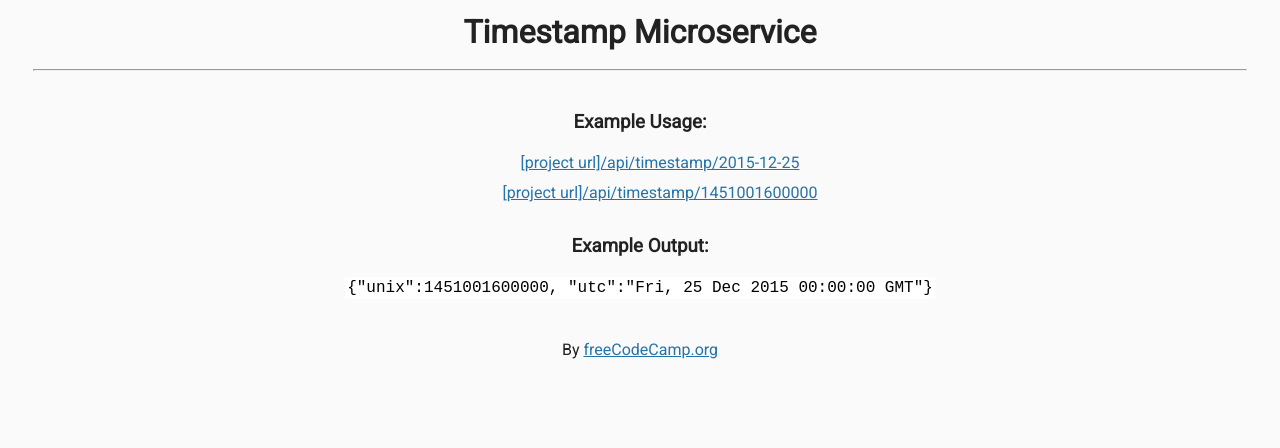
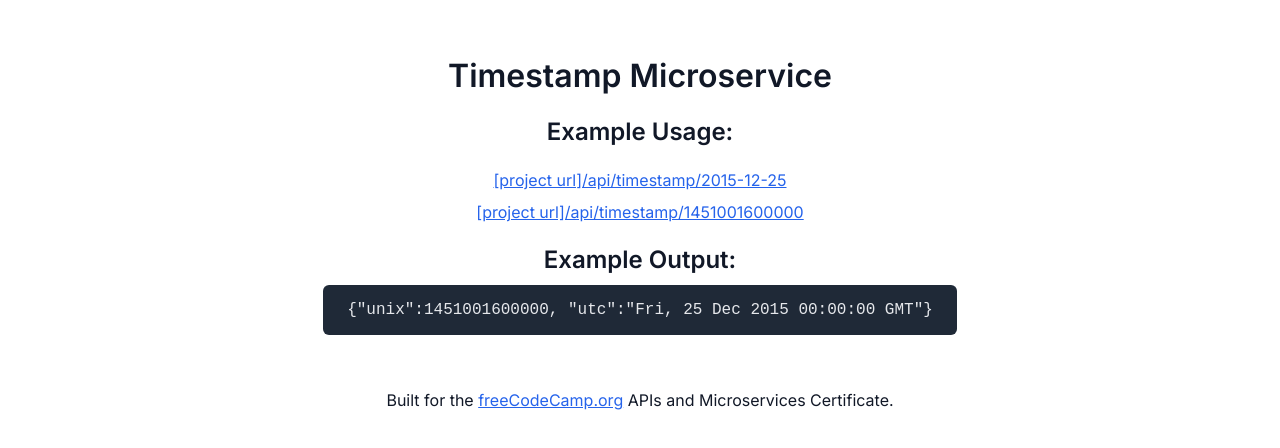
Before and after one commit to GK-Hynes/timestamp-microservice, a website: page views/index.html in a window 1280 px wide. Drawn offline with Linux system fonts and the light colour scheme; files that its build step writes are made by us from their sources.

Commit message:
Replace default styles

```diff
--- a/public/style.css
+++ b/public/style.css
@@ -1,40 +1,40 @@
-/****** Main Styling ******/
+* {
+  box-sizing: border-box;
+  margin: 0;
+  padding: 0;
+}
 
 body {
-	font-family: 'Roboto', sans-serif;
-	font-size: 16px;
-	color: #222;
-	background-color: #FaFaFa;
-	text-align: center;
-	line-height: 1.4em;
+  font-family: "Inter", sans-serif;
+  font-size: 1rem;
+  color: #111827;
+  background-color: #fff;
+  text-align: center;
+  line-height: 1.5rem;
 }
 
-.container {
-	padding: 0;
-	margin-top: 40px;
+h1 {
+  margin-bottom: 2rem;
+  font-weight: 600;
 }
 
-h3 {
-  margin-top: 30px;
-}
-
-hr {
-	margin: 25px;
-}
-
-.footer {
-	margin-top: 40px;
+h2 {
+  margin-bottom: 1.5rem;
+  font-weight: 600;
 }
 
 code {
   font-family: monospace;
-  padding: 2px;
-  color: black;
-  background-color: #fff;
+  padding: 1rem 1.5rem;
+  line-height: 1.7;
+  color: #e5e7eb;
+  background-color: #1f2937;
+  border-radius: 0.375rem;
 }
 
 ul {
-	list-style-type: none;
+  list-style-type: none;
+  margin-bottom: 1.5rem;
 }
 
 li {
@@ -42,5 +42,14 @@ li {
 }
 
 a {
-	color: #2574A9;
+  color: #2563eb;
 }
+
+.container {
+  margin-top: 2.5rem;
+  padding: 1.5rem;
+}
+
+.footer {
+  margin-top: 40px;
+}
--- a/views/index.html
+++ b/views/index.html
@@ -1,32 +1,54 @@
 <!DOCTYPE html>
 
-<html>
-   <head>
-      <title>Timestamp Microservice | freeCodeCamp.org</title>
-      <link rel="shortcut icon" href="https://cdn.freecodecamp.org/universal/favicons/favicon-32x32.png" type="image/x-icon"/>
-      <link href="https://fonts.googleapis.com/css?family=Roboto" rel="stylesheet" type="text/css">
-      <link href="style.css" rel="stylesheet" type="text/css">
-   </head>
+<html lang="en">
+  <head>
+    <meta charset="UTF-8" />
+    <meta http-equiv="X-UA-Compatible" content="IE=edge" />
+    <meta name="viewport" content="width=device-width, initial-scale=1.0" />
+    <title>Timestamp Microservice | freeCodeCamp.org</title>
+    <link
+      rel="shortcut icon"
+      href="https://cdn.freecodecamp.org/universal/favicons/favicon-32x32.png"
+      type="image/x-icon"
+    />
+    <link rel="preconnect" href="https://fonts.gstatic.com" />
+    <link
+      href="https://fonts.googleapis.com/css2?family=Inter:wght@400;600&display=swap"
+      rel="stylesheet"
+    />
+    <link href="style.css" rel="stylesheet" type="text/css" />
+  </head>
 
-   <body>
-    <h1>Timestamp Microservice</h1>
-    <hr />
+  <body>
     <div class="container">
-      <h3>Example Usage:</h3>
+      <h1>Timestamp Microservice</h1>
+      <h2>Example Usage:</h2>
       <ul>
-        <li><a href="api/timestamp/2015-12-25">[project url]/api/timestamp/2015-12-25</a></li>
-        <li><a href="api/timestamp/1451001600000">[project url]/api/timestamp/1451001600000</a></li>
+        <li>
+          <a href="api/timestamp/2015-12-25"
+            >[project url]/api/timestamp/2015-12-25</a
+          >
+        </li>
+        <li>
+          <a href="api/timestamp/1451001600000"
+            >[project url]/api/timestamp/1451001600000</a
+          >
+        </li>
       </ul>
 
-      <h3>Example Output:</h3>
+      <h2>Example Output:</h2>
       <p>
-        <code>{"unix":1451001600000, "utc":"Fri, 25 Dec 2015 00:00:00 GMT"}</code>
+        <code
+          >{"unix":1451001600000, "utc":"Fri, 25 Dec 2015 00:00:00 GMT"}</code
+        >
       </p>
     </div>
-    <div class="footer">
+    <footer class="footer">
       <p>
-        By <a href="https://www.freecodecamp.org/">freeCodeCamp.org</a>
+        Built for the
+        <a href="https://www.freecodecamp.org/">freeCodeCamp.org</a> APIs and
+        Microservices Certificate.
       </p>
-    </div>
+    </footer>
   </body>
 </html>
```
